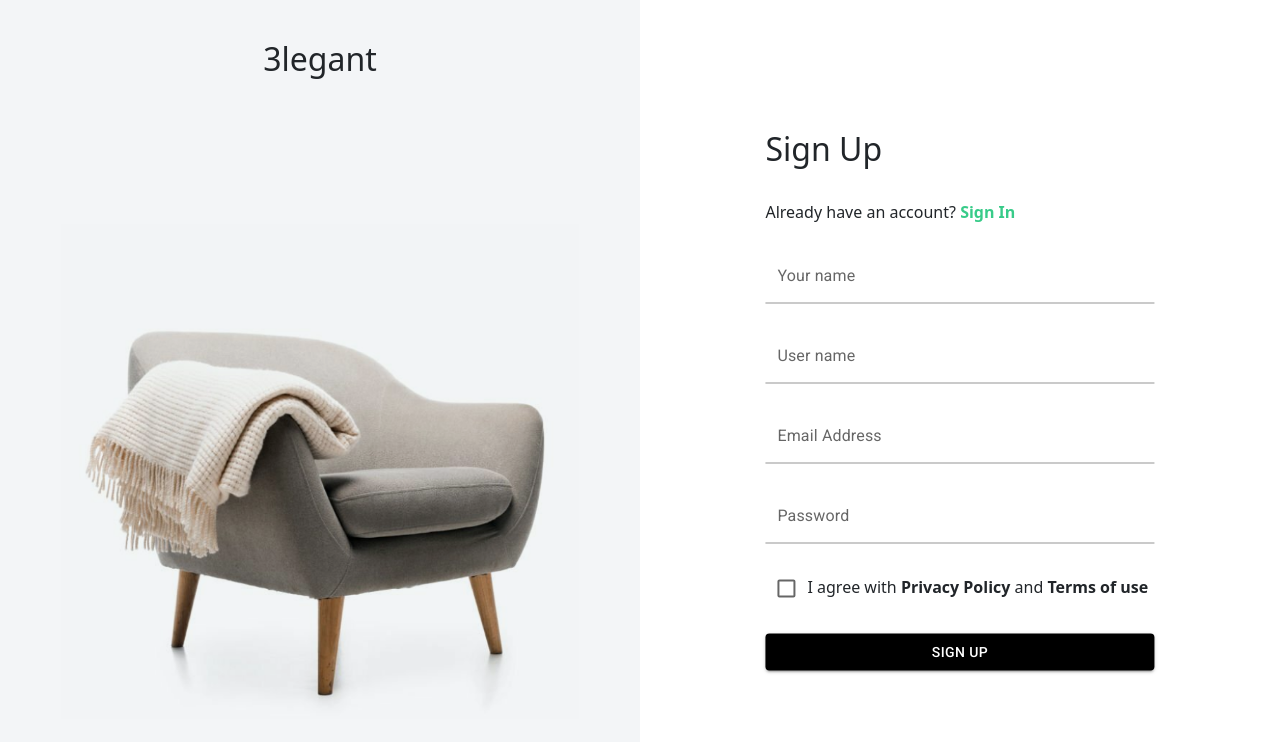
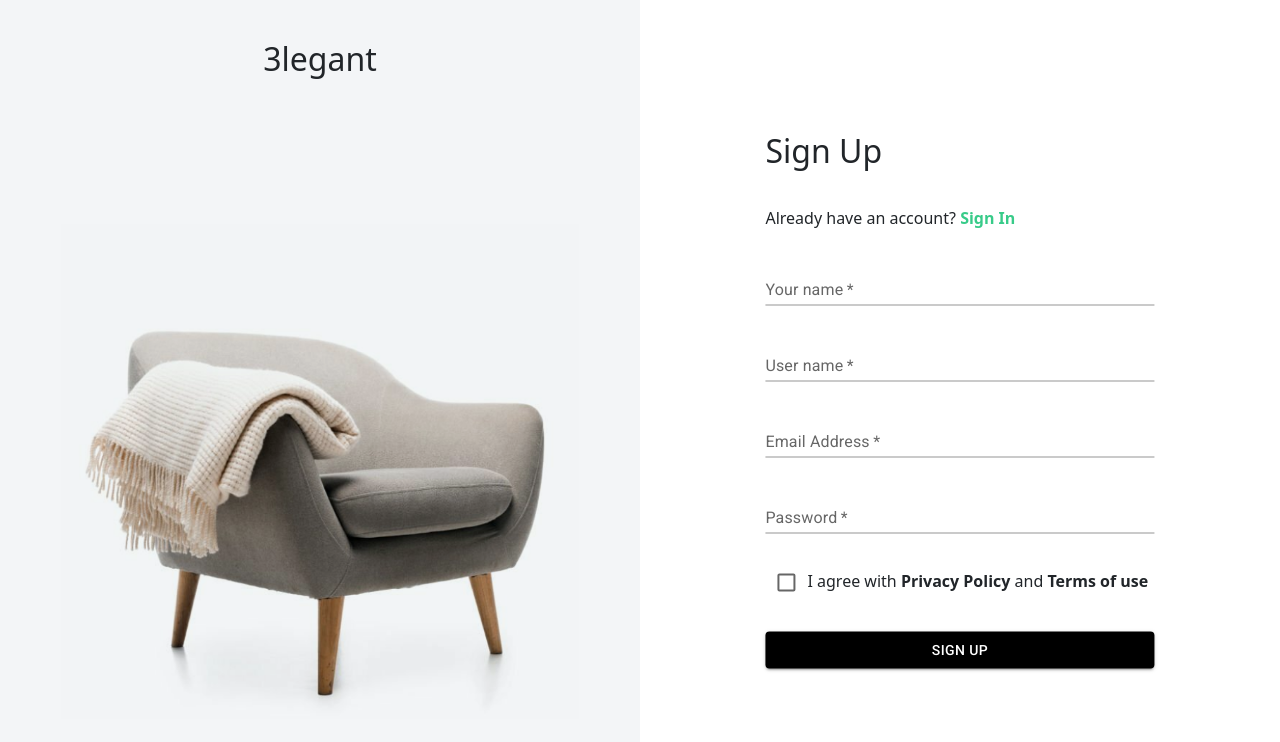
Before and after one commit to Yatin1923/ecommerce, a React (Create React App) app: page /signup in a window 1280 px wide. Shown: the top 742 px of the page. Built offline with nearby package versions, Linux system fonts and the light colour scheme.

Commit message:
sign in page form

```diff
--- a/src/Components/Navbar/Navbar.tsx
+++ b/src/Components/Navbar/Navbar.tsx
@@ -24,7 +24,11 @@ const StyledBadge = styled(Badge)(({ theme }) => ({
       padding: '0 4px',
     },
   }));
-export default function Navbar(props){
+  export default function Navbar(props){
+    const navigate = useNavigate();
+    const logout = ()=>{
+      navigate('/signup');
+  }
 let totalCartItems = useSelector((state:any)=>state.cart.length);
 let [isShowNav, setShowNav] = React.useState(true);
 let lastScrollTop =0;
@@ -122,11 +126,13 @@ React.useEffect(()=>{
           </ListItemIcon>
           Settings
         </MenuItem>
-        <MenuItem onClick={handleClose}>
+        <MenuItem href='/signup' onClick={logout}>
+          {/* <NavLink to='/signup' className='navBtn'> */}
           <ListItemIcon>
             <Logout fontSize="small" />
           </ListItemIcon>
-          <NavLink to='/signup' className='navBtn' >Logout</NavLink>
+            Logout
+            {/* </NavLink> */}
         </MenuItem>
       </Menu>
                 <StyledBadge badgeContent={totalCartItems}>
--- a/src/Pages/SignUp/SignUp.css
+++ b/src/Pages/SignUp/SignUp.css
@@ -30,9 +30,9 @@
     left: 50%;
     position: relative;
     transform: translateY(-50%) translateX(-50%);
-    display: flex;
-    flex-direction: column;
-    gap: 3vh;
+    display: flex !important;
+    flex-direction: column !important;
+    gap: 3.5vh;
 }
 .signup-button{
     margin-top: 4vh;
--- a/src/Pages/SignUp/SignUp.tsx
+++ b/src/Pages/SignUp/SignUp.tsx
@@ -1,7 +1,8 @@
 import * as React from 'react';
 import './SignUp.css';
-import { Button, Checkbox, Grid, TextField, ThemeProvider, createTheme, styled } from '@mui/material';
+import { Button, Checkbox, Grid, Input, TextField, ThemeProvider, createTheme, styled } from '@mui/material';
 import { NavLink } from 'react-router-dom';
+import { FormControl, useFormControlContext } from '@mui/base/FormControl';
 export default function SignUp( ){
     const theme = createTheme({
 
@@ -13,14 +14,27 @@ export default function SignUp( ){
           },
         },
       });
-      const CustomTextField = styled(TextField)`
-      .MuiInputBase-root {
-        background-color: #fff
-      }
-    `;
     const handleHaveAccount = ()=>{
         sethaveAccount(!haveAccount)
     }
+    const handleFormChange = (e)=>{
+        const { name, value, type, checked } = e.target;
+        console.log(e.target);
+        setFormData((prevData) => ({
+            ...prevData,
+            [name]: type === 'checkbox' ? checked : value,
+          }));
+    }
+    const onSignUp = ()=>{
+        console.log(formData);
+    }
+    const [formData, setFormData] = React.useState({
+    name: '',
+    username: '',
+    email: '',
+    password: '',
+    agreement: false,
+  });
     const [haveAccount, sethaveAccount] = React.useState(false);
     return (
      <div>
@@ -36,23 +50,21 @@ export default function SignUp( ){
                     <h2>Sign Up</h2>
                     <span>Already have an account? <b className='signup-link' onClick={handleHaveAccount}>Sign In</b></span>
                     <ThemeProvider theme={theme}>
-                    <CustomTextField variant="filled" label="Your name" className='input-field' />
-                    <CustomTextField variant="filled" label="User name" className='input-field' />
-                    <CustomTextField variant="filled" label="Email Address" />
-                    <CustomTextField variant="filled" type='password' label="Password" className='input-field' />
-                    <span><Checkbox></Checkbox>I agree with <b>Privacy Policy</b> and  <b>Terms of use</b></span>
-                    <NavLink to='/'>
-                        <Button variant="contained" className="signup-button" type='submit'> Sign up</Button>
-                    </NavLink>
+                        <TextField required name="name"  type='text' value={formData.name} onChange={handleFormChange} variant="standard" label="Your name" className='input-field' />
+                        <TextField required name="username" value={formData.username} onChange={handleFormChange} variant="standard" label="User name" className='input-field' />
+                        <TextField required name="email" value={formData.email} onChange={handleFormChange} variant="standard" label="Email Address" />
+                        <TextField required name="password" value={formData.password} onChange={handleFormChange} variant="standard" type='password' label="Password" className='input-field' />
+                        <span><Checkbox required name="agreement" checked={formData.agreement} onChange={handleFormChange}></Checkbox>I agree with <b>Privacy Policy</b> and  <b>Terms of use</b></span>
+                            <Button variant="contained" className="signup-button" type='submit' onClick={onSignUp}> Sign up</Button>
                     </ThemeProvider>
-                </form>
+                 </form>
                 :
                 <form className='signin-form'>
                     <h2>Sign In</h2>
                     <span>Don't have an account yet? <b className='signup-link' onClick={handleHaveAccount}>Sign Up</b></span>
                     <ThemeProvider theme={theme}>
-                    <CustomTextField variant="filled" label="User name or Email" className='input-field' />
-                    <CustomTextField variant="filled" type='password' label="Password" className='input-field' />
+                    <TextField variant="standard" label="User name or Email" className='input-field' />
+                    <TextField variant="standard" type='password' label="Password" className='input-field' />
                     <span><Checkbox></Checkbox>Remember me</span>
                     <NavLink to='/'>
                         <Button variant="contained" className="signup-button" type='submit'> Sign In</Button>
```
